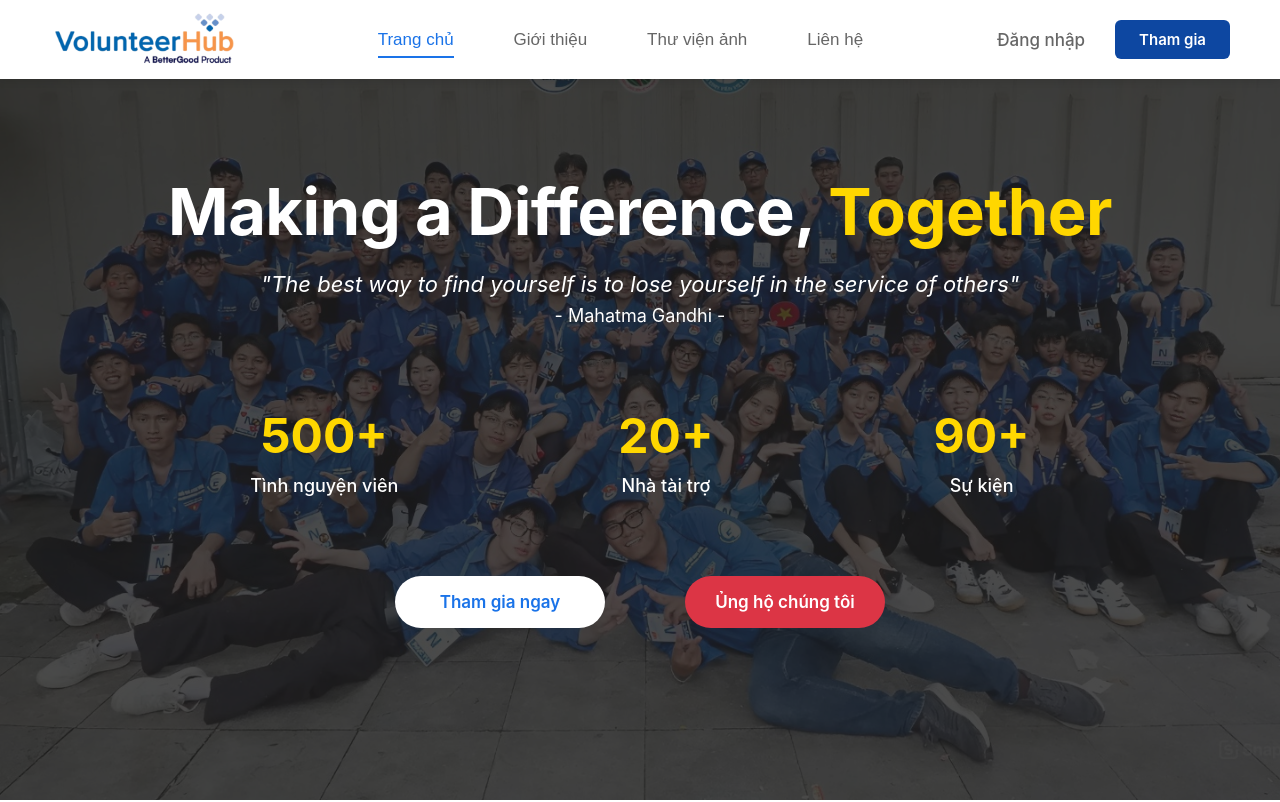
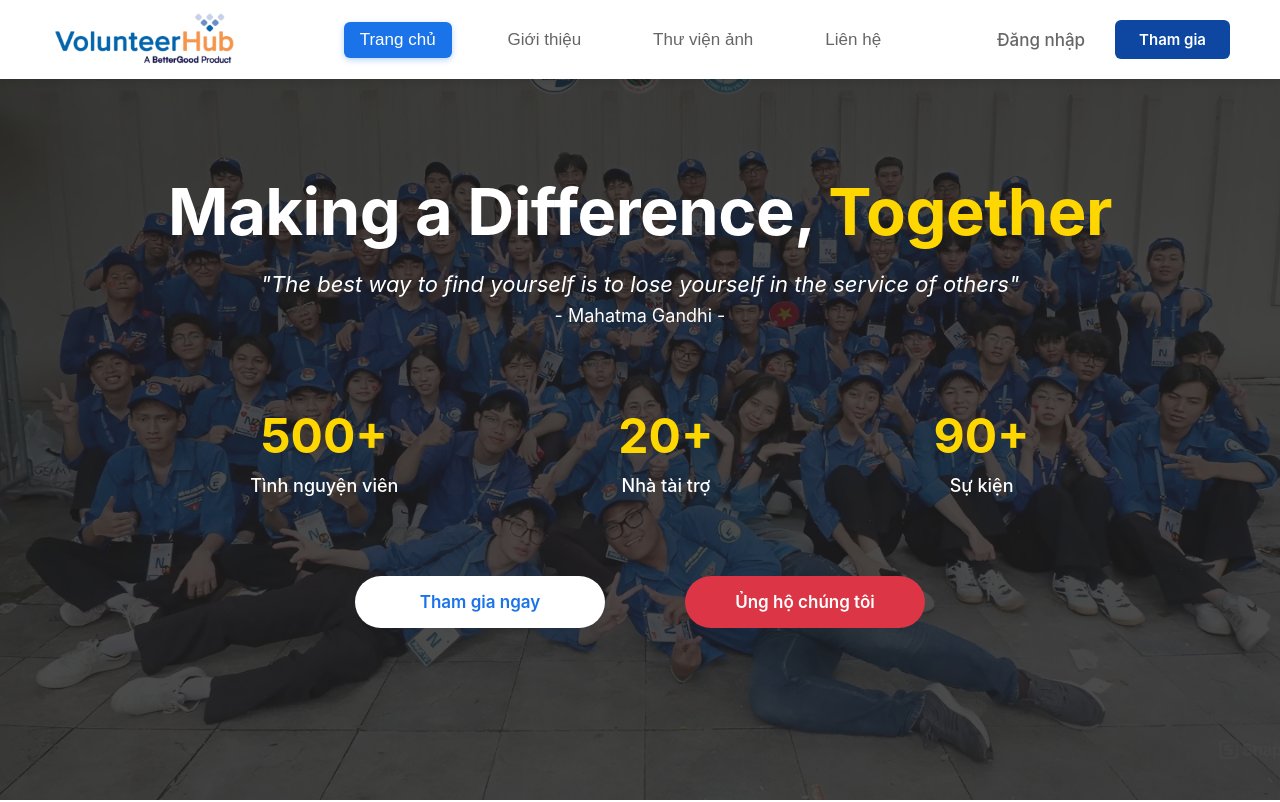
Before and after one commit to LeMinhDuc47/VolunteerHub, a React (Vite) app in the folder react-vite-jobhunter/: page / in a window 1280 px wide. Shown: the top 802 px of the page. Built offline with nearby package versions, Linux system fonts and the light colour scheme.

Commit message:
[fix] button size

```diff
--- a/react-vite-jobhunter/src/styles/home_style.css
+++ b/react-vite-jobhunter/src/styles/home_style.css
@@ -116,8 +116,11 @@
     transition: all 0.3s ease;
     font-family: 'Inter', 'Segoe UI', sans-serif;
     text-decoration: none;
+    display: inline-flex;
+    justify-content: center;
+    align-items: center;
+    width: 240px;
     display: inline-block;
-    min-width: 200px;
 }
 
 .btn-primary {
@@ -341,13 +344,22 @@
         align-items: center;
         gap: 16px;
         margin-top: 40px;
+        width: 100%;
     }
 
     .btn-primary, .btn-secondary {
-        width: 100%;
+        display: flex !important;
+        justify-content: center;
+        align-items: center;
+
+        width: 100% !important;
         max-width: 280px;
-        padding: 14px 40px;
+        height: 50px;
+
+        padding: 0 20px;
+        box-sizing: border-box;
         min-width: unset;
+        margin: 0;
     }
 
     .section-title {
--- a/react-vite-jobhunter/src/styles/navigation_style.css
+++ b/react-vite-jobhunter/src/styles/navigation_style.css
@@ -32,38 +32,38 @@
 
 .nav-menu {
     display: flex;
-    gap: 60px;
+    gap: 40px;
     align-items: center;
 }
 
 .nav-link {
-    background: none;
+    background: transparent;
     border: none;
     color: #666;
     font-size: 17px;
     font-weight: 500;
     cursor: pointer;
-    padding: 8px 0;
-    transition: color 0.3s ease;
+    padding: 8px 16px;
+    border-radius: 6px;
+    transition: all 0.3s ease;
     position: relative;
+    text-decoration: none;
 }
 
 .nav-link:hover {
     color: #1a73e8;
+    background-color: rgba(26, 115, 232, 0.05);
 }
 
 .nav-link.active {
-    color: #1a73e8;
+    background-color: #1a73e8;
+    color: #ffffff !important;
+    font-weight: 500;
+    box-shadow: 0 2px 6px rgba(26, 115, 232, 0.3);
 }
 
 .nav-link.active::after {
-    content: '';
-    position: absolute;
-    bottom: 0;
-    left: 0;
-    right: 0;
-    height: 2px;
-    background-color: #1a73e8;
+    display: none !important;
 }
 
 .nav-actions {
```
